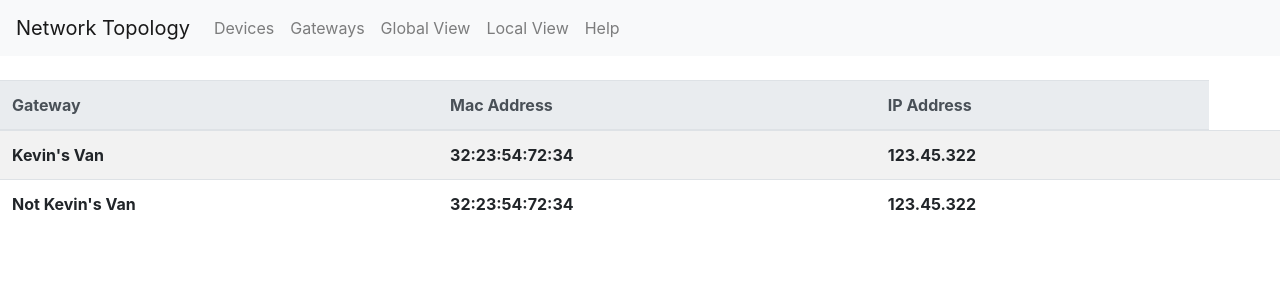
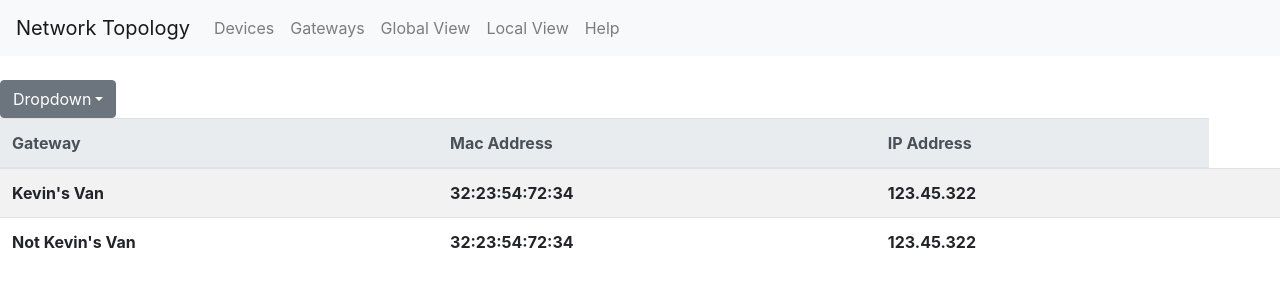
Before and after one commit to rydanie/TeamPG_IoT_Frontend, a React (Create React App) app: page /LocalView in a window 1280 px wide. Shown: the top 300 px of the page. Built offline with nearby package versions, Linux system fonts and the light colour scheme.

Commit message:
Dropdown in local
implamented static dropdown in local view

```diff
--- a/src/LocalView/LocalView.tsx
+++ b/src/LocalView/LocalView.tsx
@@ -1,7 +1,5 @@
-import React from "react";
-import { Table } from "reactstrap";
-import Dropdown from "../bootstrap/js/bootstrap.js";
-
+import { Table, DropdownItem, DropdownMenu, DropdownToggle, Dropdown } from "reactstrap";
+import React, { ChangeEvent, useState, useEffect, dropDownOpen } from "react";
 import "../App.css";
 
 import {gWays} from "../Gateway/GatewaysForm";
@@ -10,7 +8,27 @@ import {gWays} from "../Gateway/GatewaysForm";
 
 export default function LocalView(){
 
+    const [dropdownOpen, setDropdownOpen] = useState(false);
+
+    const toggle = () => { setDropdownOpen(!dropDownOpen)}
+
         return <div>
+
+            <Dropdown isOpen={dropdownOpen} toggle={toggle}>
+                <DropdownToggle caret>
+                    Dropdown
+                </DropdownToggle>
+                <DropdownMenu>
+                 <DropdownItem header>Header</DropdownItem>
+                 <DropdownItem>Some Action</DropdownItem>
+                  <DropdownItem text>Dropdown Item Text</DropdownItem>
+                  <DropdownItem disabled>Action (disabled)</DropdownItem>
+                  <DropdownItem divider />
+                  <DropdownItem>Foo Action</DropdownItem>
+                  <DropdownItem>Bar Action</DropdownItem>
+                  <DropdownItem>Quo Action</DropdownItem>
+                </DropdownMenu>
+            </Dropdown>
 
          <Table className="align-items-center" responsive hover striped>
 
```
